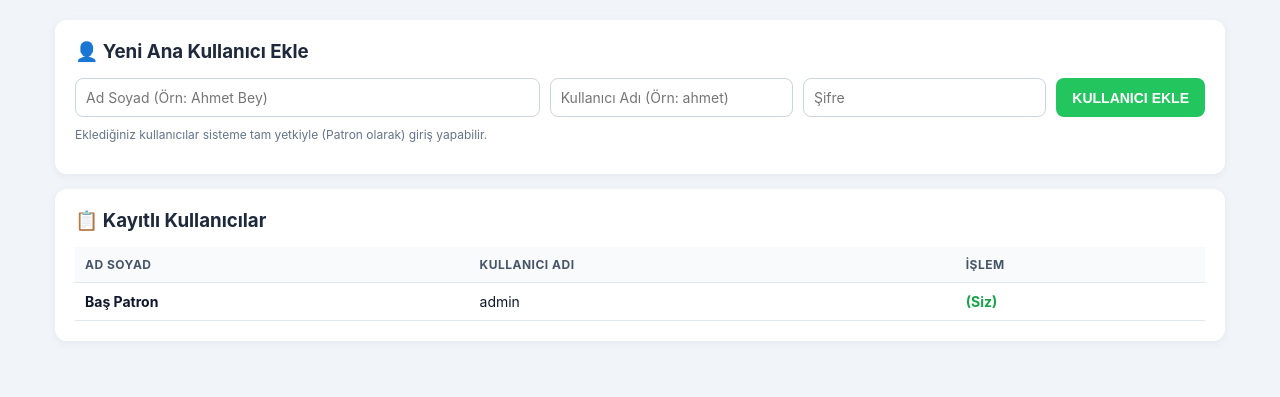
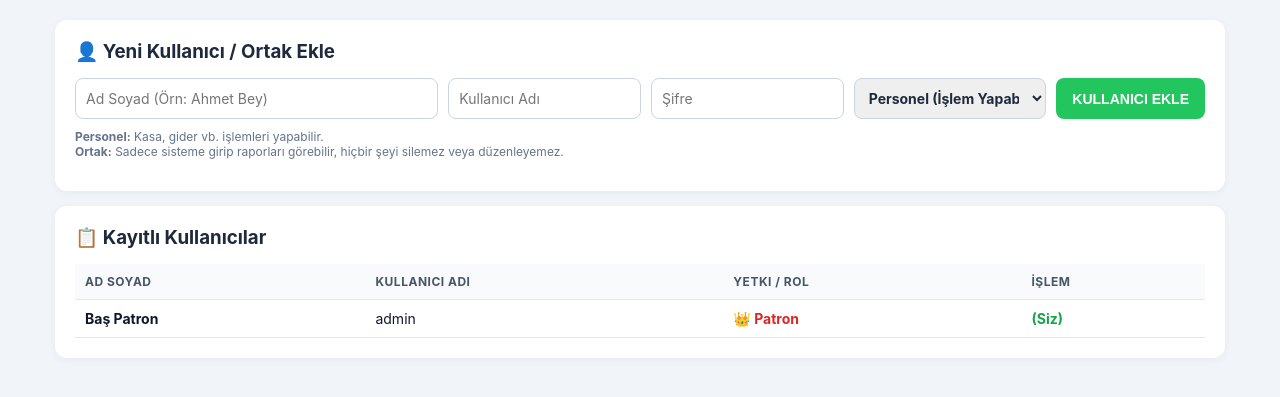
Before and after one commit to Kadirsh299/acar-kasa-takip, a Flask app: page /kullanicilar in a window 1280 px wide. Shown: the part 53-450 px from the top of the page. Run offline with Flask 3, Linux system fonts and the light colour scheme; the visitor is signed in with stand-in values (Sample User, id 1); data comes from the database, SQL or seed files in the repository; parts of the project's set-up code (start-up, migrations or seed data) failed here and were passed over.

Commit message:
Update kullanicilar.html

```diff
--- a/templates/kullanicilar.html
+++ b/templates/kullanicilar.html
@@ -1,24 +1,36 @@
 {% extends "base.html" %}{% block icerik %}
 <div class="kart">
-<h3>👤 Yeni Ana Kullanıcı Ekle</h3>
+<h3>👤 Yeni Kullanıcı / Ortak Ekle</h3>
 <form method="post" class="form-row">
     <input name="full_name" placeholder="Ad Soyad (Örn: Ahmet Bey)" required style="flex:2;">
-    <input name="username" placeholder="Kullanıcı Adı (Örn: ahmet)" required style="flex:1;">
+    <input name="username" placeholder="Kullanıcı Adı" required style="flex:1;">
     <input name="password" type="password" placeholder="Şifre" required style="flex:1;">
+    <select name="role" required style="flex:1; font-weight:bold; color:#1e293b;">
+        <option value="personel">Personel (İşlem Yapabilir)</option>
+        <option value="ortak">Ortak (Sadece Görüntüler)</option>
+    </select>
     <button class="btn btn-yesil" type="submit">KULLANICI EKLE</button>
 </form>
-<p style="font-size:12px; color:#64748b; margin-top:10px;">Eklediğiniz kullanıcılar sisteme tam yetkiyle (Patron olarak) giriş yapabilir.</p>
+<p style="font-size:12px; color:#64748b; margin-top:10px;">
+    <b>Personel:</b> Kasa, gider vb. işlemleri yapabilir.<br>
+    <b>Ortak:</b> Sadece sisteme girip raporları görebilir, hiçbir şeyi silemez veya düzenleyemez.
+</p>
 </div>
 
 <div class="kart">
 <h3>📋 Kayıtlı Kullanıcılar</h3>
 <div style="overflow-x:auto">
 <table>
-<tr><th>Ad Soyad</th><th>Kullanıcı Adı</th><th>İşlem</th></tr>
+<tr><th>Ad Soyad</th><th>Kullanıcı Adı</th><th>Yetki / Rol</th><th>İşlem</th></tr>
 {% for u in kullanicilar %}
 <tr>
     <td><b>{{ u.full_name }}</b></td>
     <td>{{ u.username }}</td>
+    <td>
+        {% if u.role == 'admin' %}<span style="color:#dc2626; font-weight:bold;">👑 Patron</span>
+        {% elif u.role == 'ortak' %}<span style="color:#3b82f6; font-weight:bold;">👁️ Ortak (Sadece Görür)</span>
+        {% else %}<span style="color:#16a34a; font-weight:bold;">👤 Personel</span>{% endif %}
+    </td>
     <td>
         {% if u.id == current_user.id %}
             <span style="color:#16a34a; font-weight:bold;">(Siz)</span>
```
